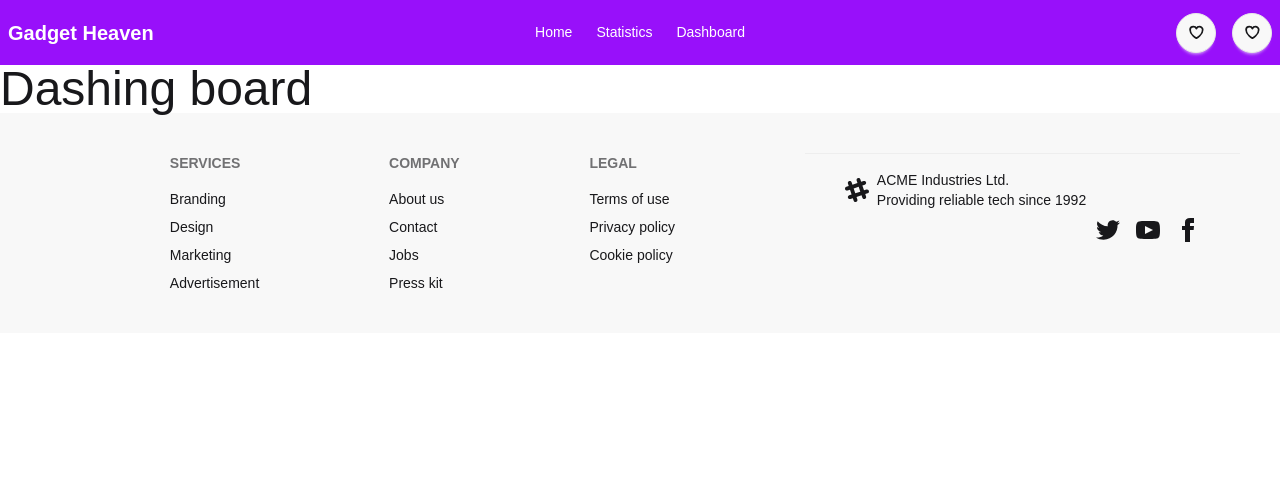
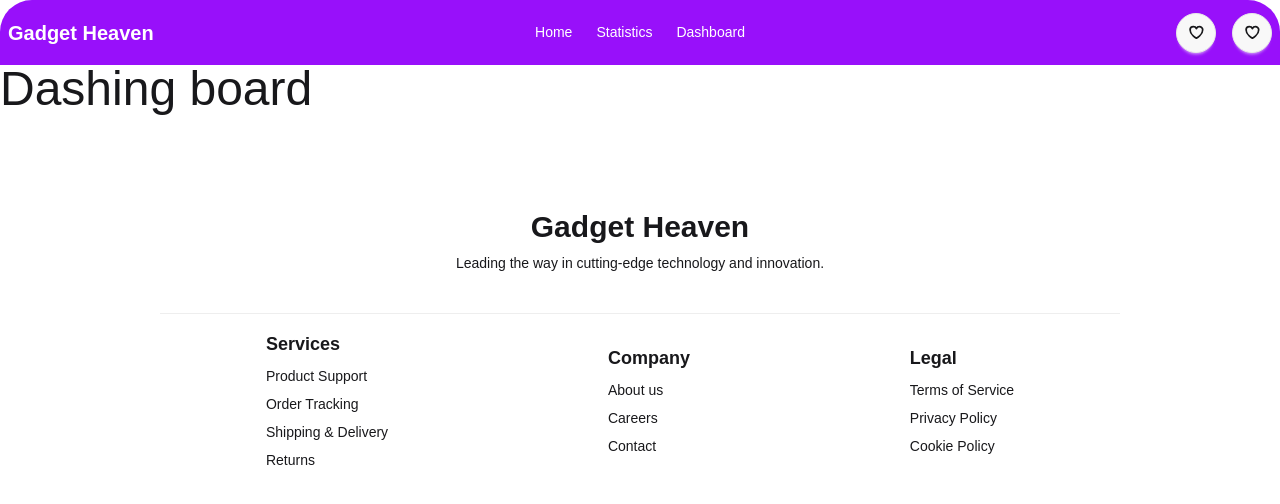
Before and after one commit to programming-hero-web-course-4/b10a8-gadget-heaven-DevelopWebAdnan, a React (Vite) app: page /dashboard in a window 1280 px wide. Shown: the top 504 px of the page. Built offline with nearby package versions, Linux system fonts and the light colour scheme.

Commit message:
added GadgetDetail; fixed the Footer and the Banner

```diff
--- a/src/components/Banner/Banner.jsx
+++ b/src/components/Banner/Banner.jsx
@@ -3,16 +3,16 @@ import Heading from '../Heading/Heading';
 
 const Banner = () => {
     return (
-        <div className="hero bg-purple-600 min-h-screen">
-            <div className="hero-content flex-col text-center text-white mb-24">
-                <div>
+        <div className="relative hero bg-purple-600 min-h-screen rounded-b-4xl">
+            <div className="hero-content flex-col text-center text-white mb-96">
+                <div className=" max-w-6xl">
                     <h1 className="text-6xl font-bold">Upgrade Your Tech Accessorize with Gadget Heaven Accessories</h1>
                     <Heading subtitle='Explore the latest gadgets that will take your experience to the next level. From smart devices to the coolest accessories, we have it all!'></Heading>
                     <button className="btn btn-xl text-purple-600 rounded-4xl py-4 px-8 mb-12">Shop Now</button>
                 </div>
                 <img
                     src={bannerImg}
-                    className=" rounded-4xl shadow-2xl p-6 bg-white"
+                    className="absolute -bottom-96 max-w-6xl rounded-4xl shadow-2xl p-6 bg-white"
                 />
             </div>
         </div>
--- a/src/components/Footer/Footer.jsx
+++ b/src/components/Footer/Footer.jsx
@@ -2,87 +2,33 @@ import React from 'react';
 
 const Footer = () => {
   return (
-        <footer className="footer sm:footer-horizontal bg-base-200 text-base-content p-10">
-            <div ></div>
+    <footer className='footer footer-horizontal footer-center px-40 py-24'>
+      <div>
+              <h2 className="text-3xl font-bold">Gadget Heaven</h2>
+              <p>Leading the way in cutting-edge technology and innovation.</p>
+      </div>
+      <div className="footer sm:footer-horizontal border-base-300 border-t pt-4">
         <nav>
-    <h6 className="footer-title">Services</h6>
-    <a className="link link-hover">Branding</a>
-    <a className="link link-hover">Design</a>
-    <a className="link link-hover">Marketing</a>
-    <a className="link link-hover">Advertisement</a>
+          <h6 className="font-bold text-lg">Services</h6>
+          <a className="link link-hover">Product Support</a>
+          <a className="link link-hover">Order Tracking</a>
+          <a className="link link-hover">Shipping & Delivery</a>
+          <a className="link link-hover">Returns</a>
+        </nav>
+        <nav className=''>
+          <h6 className="font-bold text-lg">Company</h6>
+          <a className="link link-hover">About us</a>
+          <a className="link link-hover">Careers</a>
+          <a className="link link-hover">Contact</a>
         </nav>
         <nav>
-    <h6 className="footer-title">Company</h6>
-    <a className="link link-hover">About us</a>
-    <a className="link link-hover">Contact</a>
-    <a className="link link-hover">Jobs</a>
-    <a className="link link-hover">Press kit</a>
-  </nav>
-  <nav>
-    <h6 className="footer-title">Legal</h6>
-    <a className="link link-hover">Terms of use</a>
-    <a className="link link-hover">Privacy policy</a>
-    <a className="link link-hover">Cookie policy</a>
-  </nav>
-  <div className="footer bg-base-200 text-base-content border-base-300 border-t px-10 py-4">
-  <aside className="grid-flow-col items-center">
-    <svg
-      width="24"
-      height="24"
-      viewBox="0 0 24 24"
-      xmlns="http://www.w3.org/2000/svg"
-      fillRule="evenodd"
-      clipRule="evenodd"
-      className="fill-current">
-      <path
-        d="M22.672 15.226l-2.432.811.841 2.515c.33 1.019-.209 2.127-1.23 2.456-1.15.325-2.148-.321-2.463-1.226l-.84-2.518-5.013 1.677.84 2.517c.391 1.203-.434 2.542-1.831 2.542-.88 0-1.601-.564-1.86-1.314l-.842-2.516-2.431.809c-1.135.328-2.145-.317-2.463-1.229-.329-1.018.211-2.127 1.231-2.456l2.432-.809-1.621-4.823-2.432.808c-1.355.384-2.558-.59-2.558-1.839 0-.817.509-1.582 1.327-1.846l2.433-.809-.842-2.515c-.33-1.02.211-2.129 1.232-2.458 1.02-.329 2.13.209 2.461 1.229l.842 2.515 5.011-1.677-.839-2.517c-.403-1.238.484-2.553 1.843-2.553.819 0 1.585.509 1.85 1.326l.841 2.517 2.431-.81c1.02-.33 2.131.211 2.461 1.229.332 1.018-.21 2.126-1.23 2.456l-2.433.809 1.622 4.823 2.433-.809c1.242-.401 2.557.484 2.557 1.838 0 .819-.51 1.583-1.328 1.847m-8.992-6.428l-5.01 1.675 1.619 4.828 5.011-1.674-1.62-4.829z"></path>
-    </svg>
-    <p>
-      ACME Industries Ltd.
-      <br />
-      Providing reliable tech since 1992
-    </p>
-  </aside>
-  <nav className="md:place-self-center md:justify-self-end">
-    <div className="grid grid-flow-col gap-4">
-      <a>
-        <svg
-          xmlns="http://www.w3.org/2000/svg"
-          width="24"
-          height="24"
-          viewBox="0 0 24 24"
-          className="fill-current">
-          <path
-            d="M24 4.557c-.883.392-1.832.656-2.828.775 1.017-.609 1.798-1.574 2.165-2.724-.951.564-2.005.974-3.127 1.195-.897-.957-2.178-1.555-3.594-1.555-3.179 0-5.515 2.966-4.797 6.045-4.091-.205-7.719-2.165-10.148-5.144-1.29 2.213-.669 5.108 1.523 6.574-.806-.026-1.566-.247-2.229-.616-.054 2.281 1.581 4.415 3.949 4.89-.693.188-1.452.232-2.224.084.626 1.956 2.444 3.379 4.6 3.419-2.07 1.623-4.678 2.348-7.29 2.04 2.179 1.397 4.768 2.212 7.548 2.212 9.142 0 14.307-7.721 13.995-14.646.962-.695 1.797-1.562 2.457-2.549z"></path>
-        </svg>
-      </a>
-      <a>
-        <svg
-          xmlns="http://www.w3.org/2000/svg"
-          width="24"
-          height="24"
-          viewBox="0 0 24 24"
-          className="fill-current">
-          <path
-            d="M19.615 3.184c-3.604-.246-11.631-.245-15.23 0-3.897.266-4.356 2.62-4.385 8.816.029 6.185.484 8.549 4.385 8.816 3.6.245 11.626.246 15.23 0 3.897-.266 4.356-2.62 4.385-8.816-.029-6.185-.484-8.549-4.385-8.816zm-10.615 12.816v-8l8 3.993-8 4.007z"></path>
-        </svg>
-      </a>
-      <a>
-        <svg
-          xmlns="http://www.w3.org/2000/svg"
-          width="24"
-          height="24"
-          viewBox="0 0 24 24"
-          className="fill-current">
-          <path
-            d="M9 8h-3v4h3v12h5v-12h3.642l.358-4h-4v-1.667c0-.955.192-1.333 1.115-1.333h2.885v-5h-3.808c-3.596 0-5.192 1.583-5.192 4.615v3.385z"></path>
-        </svg>
-      </a>
-    </div>
+          <h6 className="font-bold text-lg">Legal</h6>
+          <a className="link link-hover">Terms of Service</a>
+          <a className="link link-hover">Privacy Policy</a>
+          <a className="link link-hover">Cookie Policy</a>
         </nav>
       </div>
     </footer>
-
   );
 };
 
--- /dev/null
+++ b/src/components/GadgetDetail/GadgetDetail.jsx
@@ -0,0 +1,16 @@
+import React from 'react';
+import { useParams } from 'react-router-dom';
+
+const GadgetDetail = () => {
+
+    const param = useParams();
+    console.log(param)
+
+    return (
+        <div>
+            <h2>Gadget details</h2>
+        </div>
+    );
+};
+
+export default GadgetDetail;
--- a/src/components/Gadgets/Gadgets.jsx
+++ b/src/components/Gadgets/Gadgets.jsx
@@ -13,7 +13,7 @@ const Gadgets = () => {
     }, [])
     return (
         <div>
-            <h2 className="text-4xl font-bold text-center">Gadgets</h2>
+            <h2 className="text-4xl font-bold text-center mt-96">Gadgets</h2>
             <div className='grid grid-cols-1 md:grid-cols-2 lg:grid-cols-3 gap-6'>
                 {
                     gadgets.map(gadget => <Gadget gadget={gadget} key={gadget.product_id}></Gadget>)
--- a/src/components/Navbar/Navbar.jsx
+++ b/src/components/Navbar/Navbar.jsx
@@ -10,7 +10,7 @@ const Navbar = () => {
     </>
 
     return (
-        <div className="navbar bg-purple-600">
+        <div className="navbar bg-purple-600 rounded-t-4xl">
             <div className="navbar-start">
                 <div className="dropdown">
                     <div tabIndex={0} role="button" className="btn btn-ghost lg:hidden">
@@ -29,7 +29,7 @@ const Navbar = () => {
                     {links}
                 </ul>
             </div>
-            <div className="navbar-end flex gap-4">
+            <div className="navbar-end gap-4">
                 <button className="btn btn-circle">
                     <svg xmlns="http://www.w3.org/2000/svg" fill="none" viewBox="0 0 24 24" strokeWidth="2.5" stroke="currentColor" className="size-[1.2em]"><path strokeLinecap="round" strokeLinejoin="round" d="M21 8.25c0-2.485-2.099-4.5-4.688-4.5-1.935 0-3.597 1.126-4.312 2.733-.715-1.607-2.377-2.733-4.313-2.733C5.1 3.75 3 5.765 3 8.25c0 7.22 9 12 9 12s9-4.78 9-12Z" /></svg>
                 </button>
--- a/src/main.jsx
+++ b/src/main.jsx
@@ -9,6 +9,7 @@ import Root from './components/Root/Root';
 import ErrorPage from './components/ErrorPage/ErrorPage';
 import Home from './components/Home/Home';
 import Dashboard from './components/Dashboard/Dashboard';
+import GadgetDetail from './components/GadgetDetail/GadgetDetail';
 
 const router = createBrowserRouter([
   {
@@ -19,6 +20,10 @@ const router = createBrowserRouter([
       {
         path: '/',
         element: <Home></Home>
+      },
+      {
+        path: 'gadgets/:product_id',
+        element: <GadgetDetail></GadgetDetail>
       },
       {
         path: 'dashboard',
```
Lines whose indentation alone changed are shown as unchanged.
